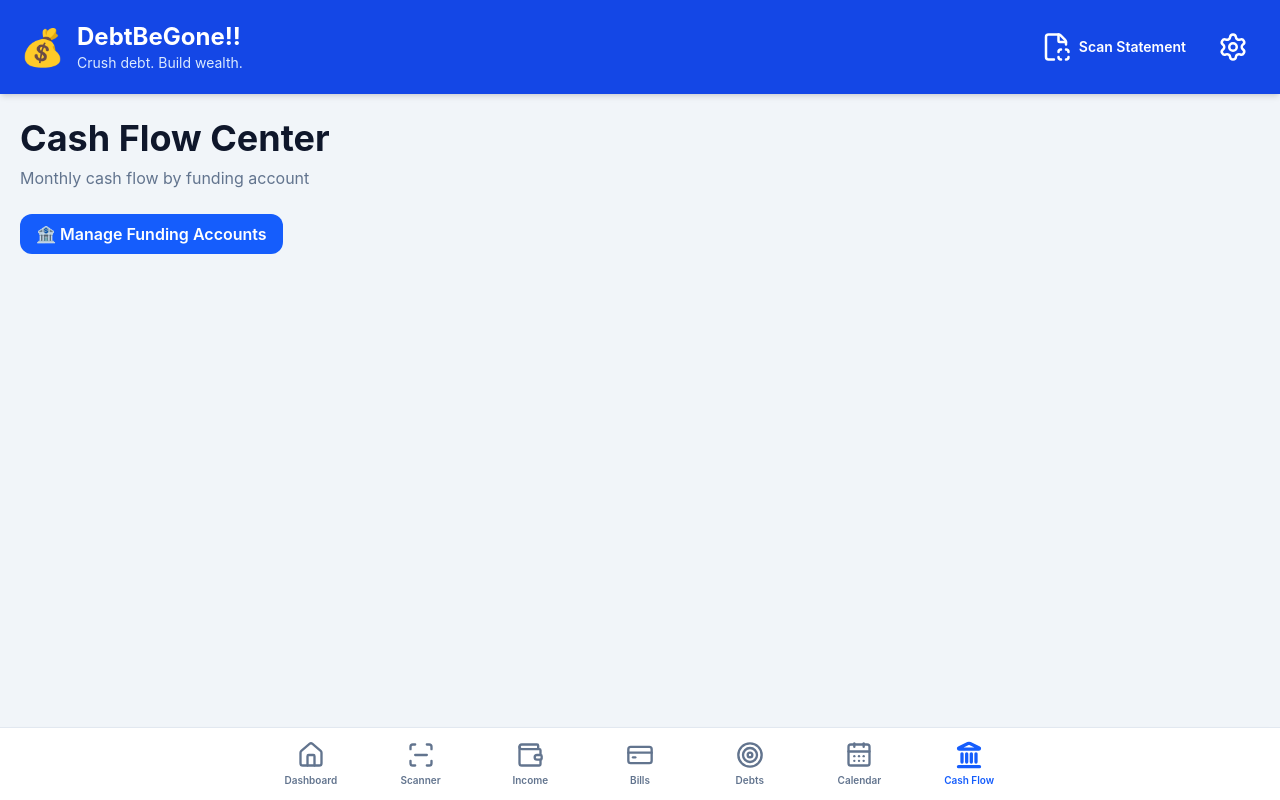
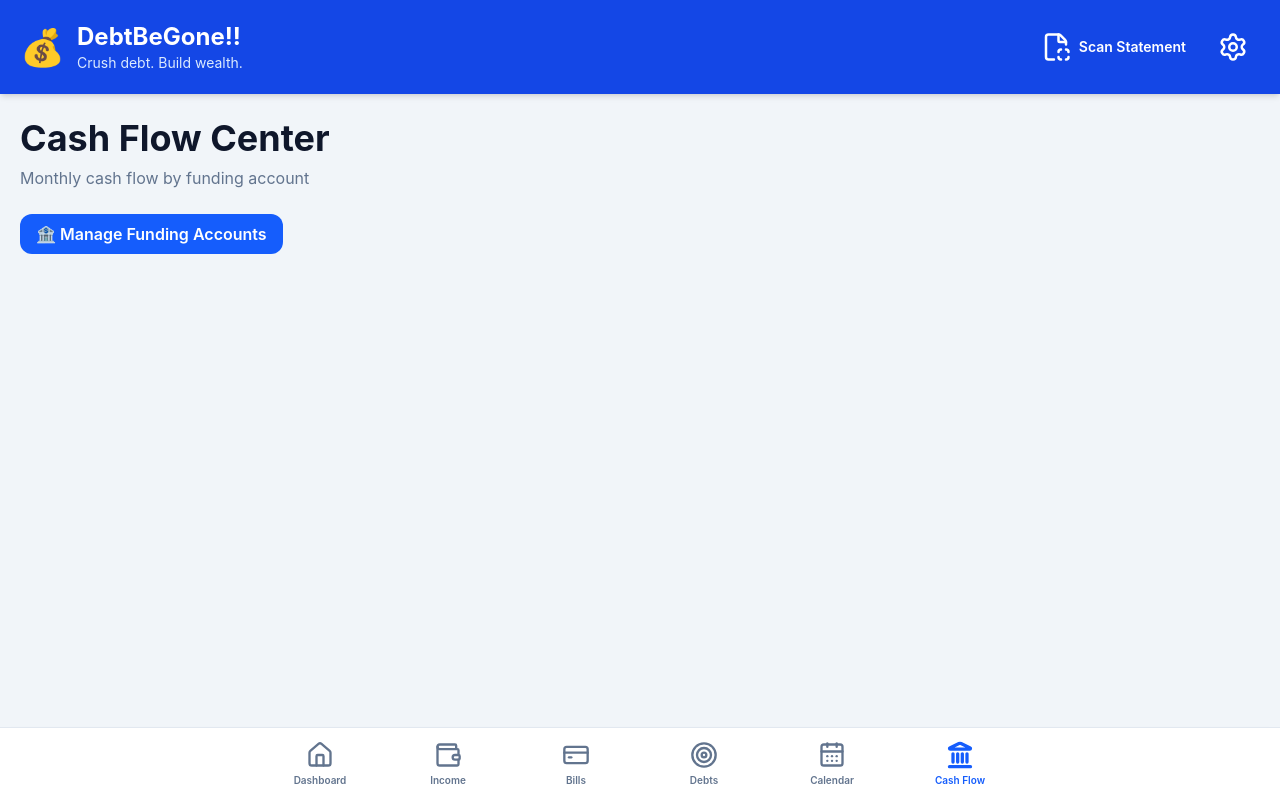
Before and after one commit to KMTorres21/DebtCrusher, a React (Vite) app: page /cash-flow-center in a window 1280 px wide. Built offline with nearby package versions, Linux system fonts and the light colour scheme.

Commit message:
fix: remove unused Scanner nav item and related imports

```diff
--- a/src/components/common/BottomNav.tsx
+++ b/src/components/common/BottomNav.tsx
@@ -4,8 +4,6 @@ import {
   Wallet,
   Target,
   CalendarDays,
-  ScanLine,
-  BarChart3,
   Landmark,
 } from "lucide-react";
 import { NavLink } from "react-router-dom";
@@ -15,11 +13,6 @@ const navItems = [
     label: "Dashboard",
     path: "/",
     icon: Home,
-  },
-  {
-    label: "Scanner",
-    path: "/statement-scanner",
-    icon: ScanLine,
   },
   {
     label: "Income",
```
